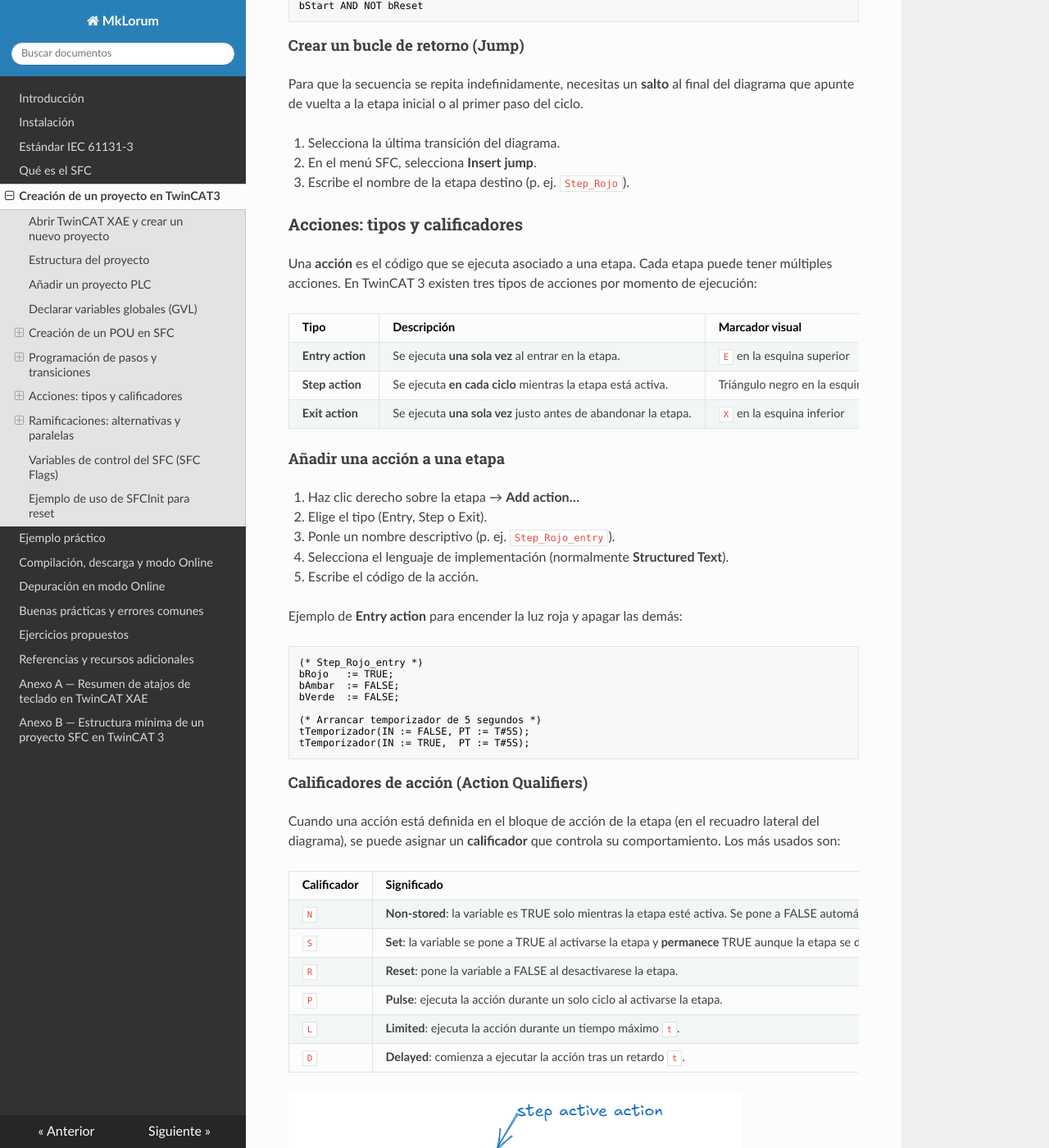
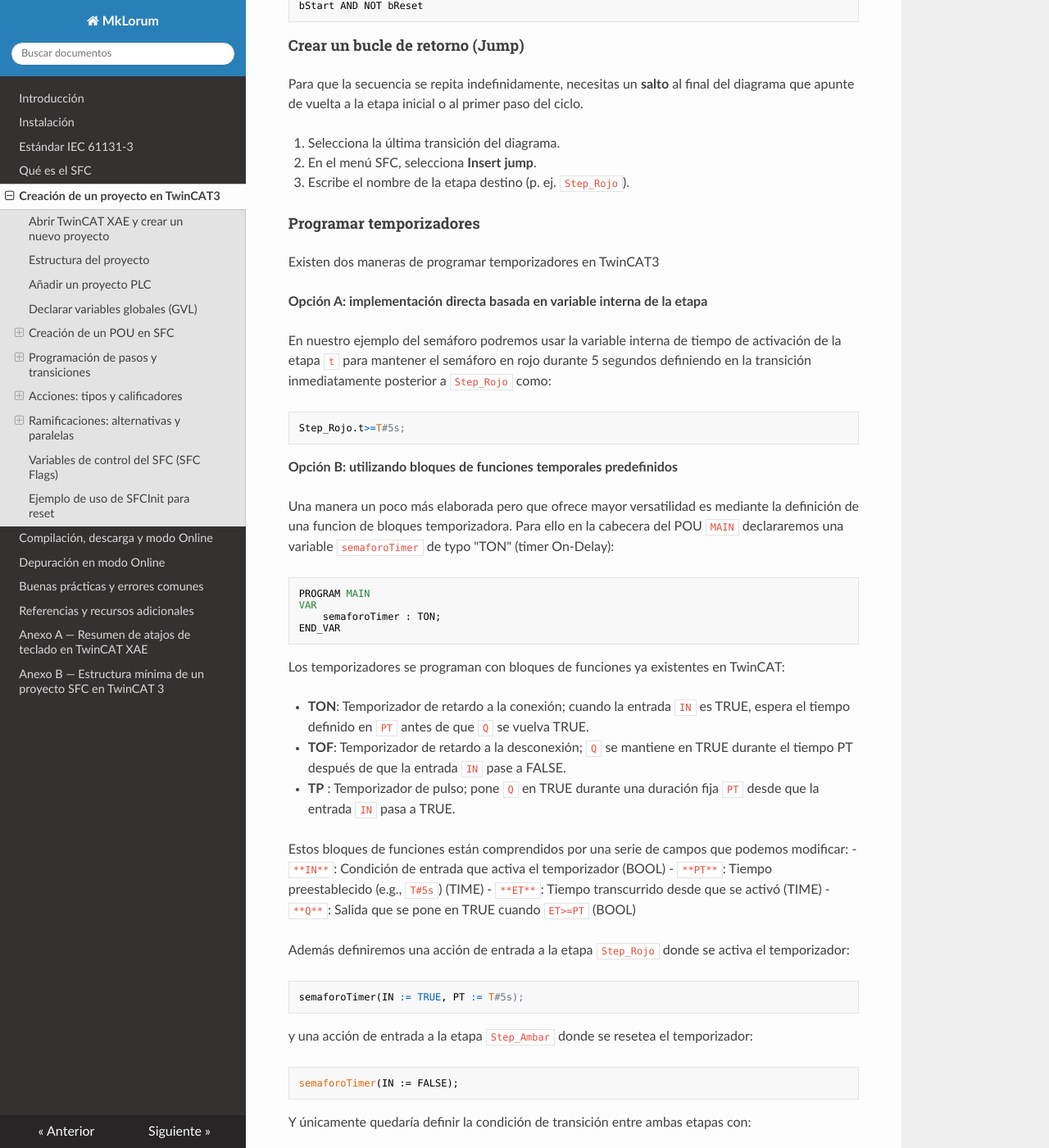
Before and after one commit to drodriguezSRL/twincat3, an MkDocs documentation site: the page built from docs/twincat0.md, in a window 1280 px wide and 1400 px high, scrolled down 6495 px. Shown: the whole window at 82% size. Built offline with MkDocs 1.6.1, drawn with Linux system fonts in a browser that asks for light colours; nearby versions of some CDN libraries; some of the changed text lies outside the part shown.

Commit message:
update TwinCAT project steps and remove example sections

`````diff
--- a/docs/twincat0.md
+++ b/docs/twincat0.md
@@ -73,7 +73,7 @@
 
 1. Clic derecho sobre la carpeta **POUs** → **Add** → **POU…**
 2. En el diálogo:
-   - **Name**: `FB_Semaforo`
+   - **Name**: `MAIN`
    - **Type**: `Program`
    - **Implementation language**: `Sequential Function Chart (SFC)`
 3. Haz clic en **Open**.
@@ -102,10 +102,10 @@
 
 #### Declarar variables locales del progama
 
-En la zona de declaración del `FB_Semaforo`, añade las variables que necesitarás:
+En la zona de declaración del `P_Semaforo`, añade las variables que necesitarás:
 
 ```pascal
-FUNCTION_BLOCK FB_Semaforo
+PROGRAM MAIN
 VAR
 	// entradas
 	bStart   : BOOL;   // Señal de inicio
@@ -176,6 +176,59 @@
 3. Escribe el nombre de la etapa destino (p. ej. `Step_Rojo`).
 
 
+#### Programar temporizadores
+
+Existen dos maneras de programar temporizadores en TwinCAT3
+
+**Opción A: implementación directa basada en variable interna de la etapa**
+
+En nuestro ejemplo del semáforo podremos usar la variable interna de tiempo de activación de la etapa `t` para mantener el semáforo en rojo durante 5 segundos definiendo en la transición inmediatamente posterior a `Step_Rojo` como:
+
+```
+Step_Rojo.t>=T#5s;
+```
+
+**Opción B: utilizando bloques de funciones temporales predefinidos**
+
+Una manera un poco más elaborada pero que ofrece mayor versatilidad es mediante la definición de una funcion de bloques temporizadora. Para ello en la cabecera del POU `MAIN` declararemos una variable `semaforoTimer` de typo "TON" (timer On-Delay):
+
+````
+PROGRAM MAIN
+VAR
+	semaforoTimer : TON;
+END_VAR
+````
+
+Los temporizadores se programan con bloques de funciones ya existentes en TwinCAT:
+
+- **TON**: Temporizador de retardo a la conexión; cuando la entrada `IN` es TRUE, espera el tiempo definido en `PT` antes de que `Q` se vuelva TRUE.
+- **TOF**: Temporizador de retardo a la desconexión; `Q` se mantiene en TRUE durante el tiempo PT después de que la entrada `IN` pase a FALSE.
+- **TP** : Temporizador de pulso; pone `Q` en TRUE durante una duración fija `PT` desde que la entrada `IN` pasa a TRUE.
+
+Estos bloques de funciones están comprendidos por una serie de campos que podemos modificar:
+- `**IN**`: Condición de entrada que activa el temporizador (BOOL)
+- `**PT**`: Tiempo preestablecido (e.g., `T#5s`) (TIME)
+- `**ET**`: Tiempo transcurrido desde que se activó (TIME)
+- `**Q**`: Salida que se pone en TRUE cuando `ET>=PT` (BOOL)
+
+
+Además definiremos una acción de entrada a la etapa `Step_Rojo` donde se activa el temporizador:
+
+```
+semaforoTimer(IN := TRUE, PT := T#5s);
+```
+
+y una acción de entrada a la etapa `Step_Ambar` donde se resetea el temporizador:
+
+```
+semaforoTimer(IN := FALSE);
+```
+
+Y únicamente quedaría definir la condición de transición entre ambas etapas con:
+
+```
+semaforoTimer.Q
+```
 
 ### Acciones: tipos y calificadores
 
--- a/mkdocs.yml
+++ b/mkdocs.yml
@@ -5,11 +5,9 @@
   - Estándar IEC 61131-3: estandar.md
   - Qué es el SFC: sfc.md
   - Creación de un proyecto en TwinCAT3: twincat0.md
-  - Ejemplo práctico: ejemplo.md
   - Compilación, descarga y modo Online: compilacion.md
   - Depuración en modo Online: online.md
   - Buenas prácticas y errores comunes: errores.md
-  - Ejercicios propuestos: ejercicios.md
   - Referencias y recursos adicionales: referencias.md
   - Anexo A — Resumen de atajos de teclado en TwinCAT XAE: atajos.md
   - Anexo B — Estructura mínima de un proyecto SFC en TwinCAT 3: estructura.md
`````
Also changed, not shown: other parts of docs/twincat0.md (+1 -1 lines).
